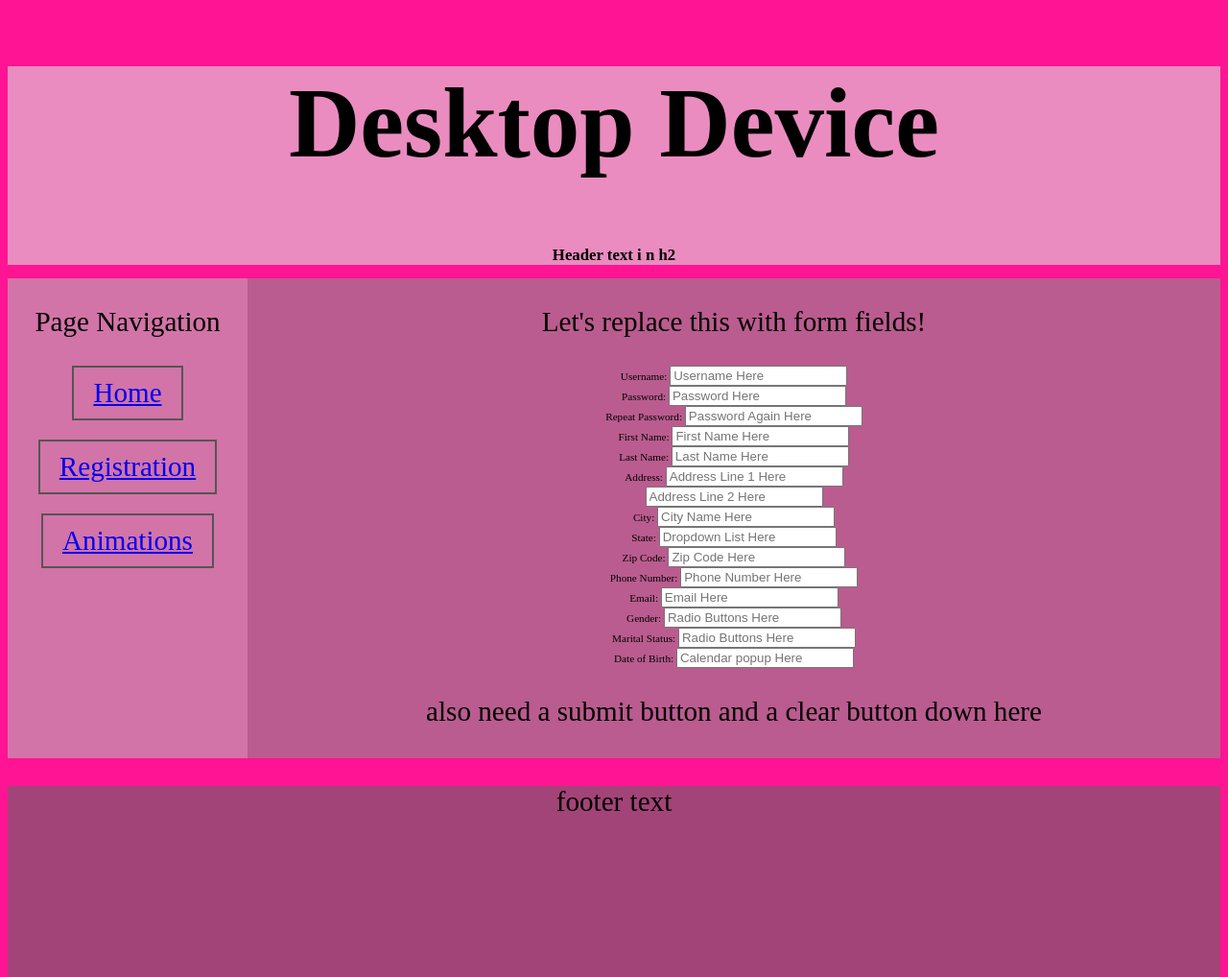
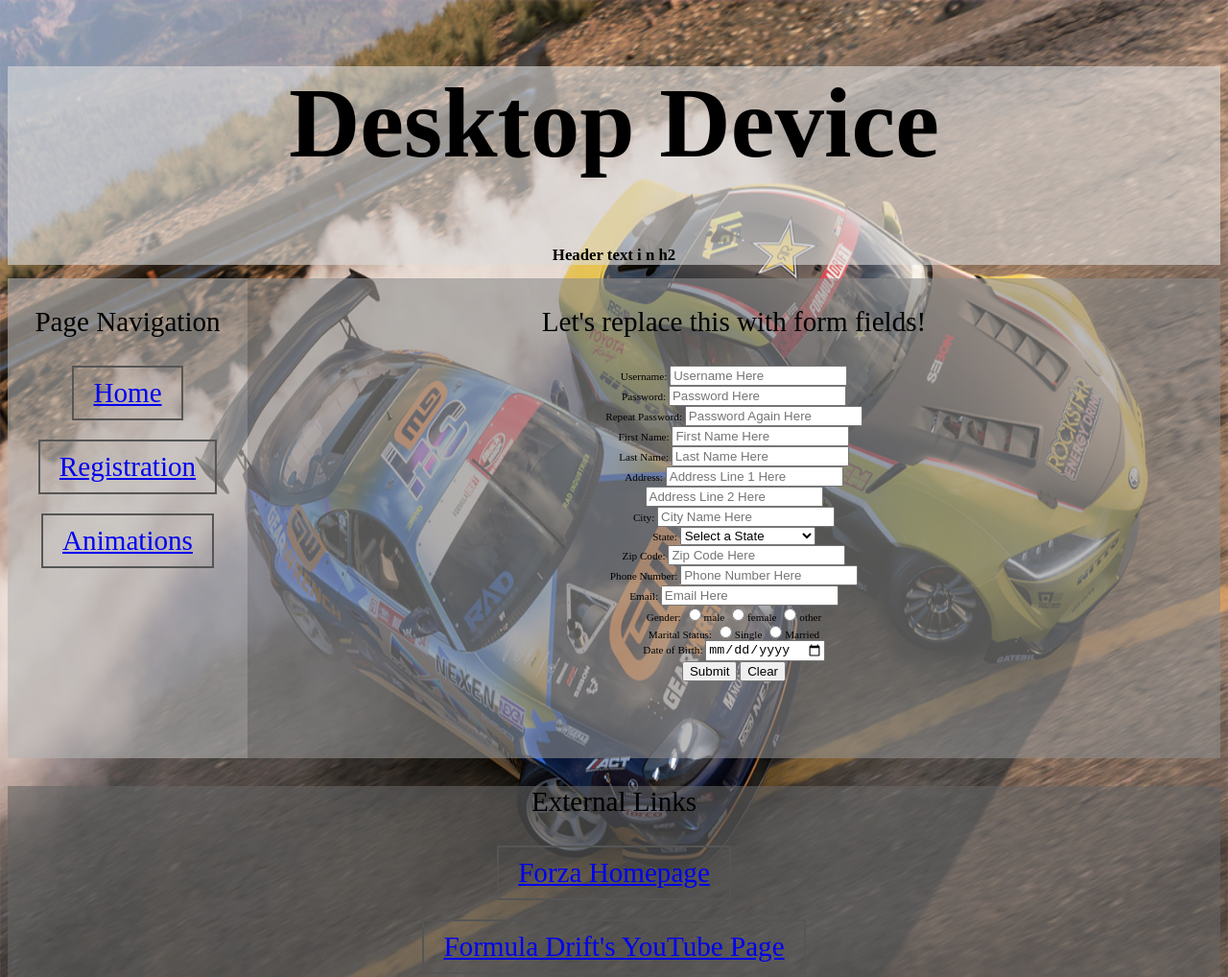
Before and after one commit to aloepker/Full-Stack-Class-Project-1, a website built with Parcel: page registration.html in a window 1280 px wide. Shown: the top 1018 px of the page at 96% size. Built offline with nearby package versions, Linux system fonts and the light colour scheme.

Commit message:
Alright, got the form field mostly complete. All I have left to do is the animation, some basics on the main page, align the form fields on the registration page, and that should be it. Almost there!

```diff
--- a/css/main.css
+++ b/css/main.css
@@ -6,8 +6,20 @@ body{
   background-color: #888888;
   color: black;
   text-align: center;
+  background: url("370z-forza-drift.jpg");
+  background-repeat: no-repeat;
+  background-size: 100% 100%;
 }
-
+/*
+.container {
+  width: fit-content;
+   clear: both;
+}
+.container input{
+  width: 100%;
+  clear: both;
+}
+*/
 .wrapper-main{
   width: 1000px;
   padding: 100px 0;
@@ -81,6 +93,9 @@ a{
 @media screen and (min-width: 1000px) {
   body {
     background-color: deeppink;
+    background: url("driftphoto.jpg");
+    background-repeat: no-repeat;
+    background-size: 100% 100%;
   }
   h1 span::before {
     content: "Desktop Device";
--- a/registration.html
+++ b/registration.html
@@ -29,18 +29,20 @@
 
 
     <main>
+      <div class="container">
       <p>Let's replace this with form fields!</p>
+
       <form>
         <label for="Username">Username:</label>
         <input type="text" id=Username name="Username" placeholder="Username Here">
         <br>
 
         <label for="Password">Password:</label>
-        <input type="text" id=Password name="Password" placeholder="Password Here">
+        <input type="password" id=Password name="Password" placeholder="Password Here">
         <br>
 
         <label for="Repeat_Password">Repeat Password:</label>
-        <input type="text" id=Repeat_Password name="Repeat Password" placeholder="Password Again Here">
+        <input type="password" id=Repeat_Password name="Repeat Password" placeholder="Password Again Here">
         <br>
 
         <label for="First_Name">First Name:</label>
@@ -64,7 +66,60 @@
         <br>
 
         <label for="State">State:</label>
-        <input type="text" id=State name="State" placeholder="Dropdown List Here">
+        <select name="state" id="State">
+          <option value="" selected="selected">Select a State</option>
+          <option value="AL">Alabama</option>
+          <option value="AK">Alaska</option>
+          <option value="AZ">Arizona</option>
+          <option value="AR">Arkansas</option>
+          <option value="CA">California</option>
+          <option value="CO">Colorado</option>
+          <option value="CT">Connecticut</option>
+          <option value="DE">Delaware</option>
+          <option value="DC">District Of Columbia</option>
+          <option value="FL">Florida</option>
+          <option value="GA">Georgia</option>
+          <option value="HI">Hawaii</option>
+          <option value="ID">Idaho</option>
+          <option value="IL">Illinois</option>
+          <option value="IN">Indiana</option>
+          <option value="IA">Iowa</option>
+          <option value="KS">Kansas</option>
+          <option value="KY">Kentucky</option>
+          <option value="LA">Louisiana</option>
+          <option value="ME">Maine</option>
+          <option value="MD">Maryland</option>
+          <option value="MA">Massachusetts</option>
+          <option value="MI">Michigan</option>
+          <option value="MN">Minnesota</option>
+          <option value="MS">Mississippi</option>
+          <option value="MO">Missouri</option>
+          <option value="MT">Montana</option>
+          <option value="NE">Nebraska</option>
+          <option value="NV">Nevada</option>
+          <option value="NH">New Hampshire</option>
+          <option value="NJ">New Jersey</option>
+          <option value="NM">New Mexico</option>
+          <option value="NY">New York</option>
+          <option value="NC">North Carolina</option>
+          <option value="ND">North Dakota</option>
+          <option value="OH">Ohio</option>
+          <option value="OK">Oklahoma</option>
+          <option value="OR">Oregon</option>
+          <option value="PA">Pennsylvania</option>
+          <option value="RI">Rhode Island</option>
+          <option value="SC">South Carolina</option>
+          <option value="SD">South Dakota</option>
+          <option value="TN">Tennessee</option>
+          <option value="TX">Texas</option>
+          <option value="UT">Utah</option>
+          <option value="VT">Vermont</option>
+          <option value="VA">Virginia</option>
+          <option value="WA">Washington</option>
+          <option value="WV">West Virginia</option>
+          <option value="WI">Wisconsin</option>
+          <option value="WY">Wyoming</option>
+        </select>
         <br>
 
         <label for="Zip_Code">Zip Code:</label>
@@ -79,28 +134,33 @@
         <input type="text" id=Email name="Email" placeholder="Email Here">
         <br>
 
-        <label for="Gender">Gender:</label>
-        <input type="text" id=Gender name="Gender" placeholder="Radio Buttons Here">
+        <label>Gender:</label>
+        <input type="radio" id=male name="Gender">male</input>
+        <input type="radio" id=female name="Gender">female</input>
+        <input type="radio" id=other name="Gender" >other</input>
         <br>
 
-        <label for="Marital_Status">Marital Status:</label>
-        <input type="text" id=Marital_Status name="Marital Status" placeholder="Radio Buttons Here">
+        <label>Marital Status:</label>
+        <input type="radio" id=single name="Marital Status">Single</input>
+        <input type="radio" id=married name="Marital Status">Married</input>
         <br>
 
         <label for="DOB">Date of Birth:</label>
-        <input type="text" id=DOB name="DOB" placeholder="Calendar popup Here">
+        <input type="date" id=DOB name="DOB" placeholder="Calendar popup Here">
         <br>
-
-        <p>also need a submit button and a clear button down here</p>
+        <button type="button">Submit</button> <button type="reset">Clear</button>
       </form>
+    </div>
     </main>
 
   </div>
 
   <footer>
-    <p>footer text</p>
+    <p>External Links</p>
+    <a href="https://forza.net/" target = "blank">Forza Homepage</a>
+    <a href="https://www.youtube.com/@formuladrift" target = "blank">Formula Drift's YouTube Page</a>
   </footer>
-  <a href="https://forza.net/">Forza Homepage</a>
+
 </div>
 </body>
 </html>
```
Also changed, not shown: Animations.html (+4 -3 lines), index.html (+7 -65 lines), projectinfo.txt (deleted, +0 -60 lines), 370z-forza-drift.jpg (added), css/370z-forza-drift.jpg (added), css/driftphoto.jpg (added), driftphoto.jpg (added), img/370z-forza-drift.jpg (added), img/driftphoto.jpg (added), 3 other files.
